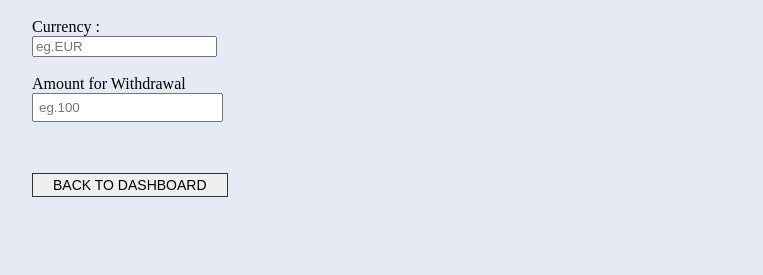
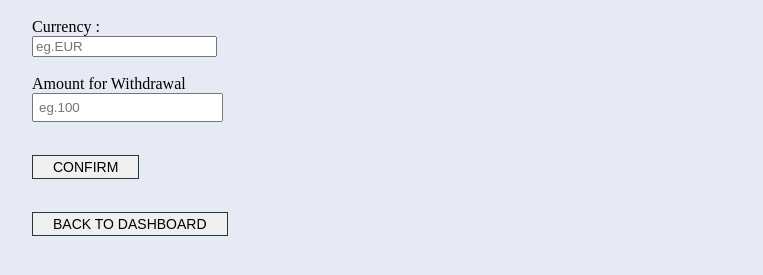
Before and after one commit to karlkws/devops-project, a plain HTML site: page public/withdrawal.html in a window 1280 px wide. Shown: the part 85-360 px from the top of the page, without its empty margins (258-1021 px from the left). Drawn offline with nearby package versions, Linux system fonts and the light colour scheme; no server answers.

Commit message:
updated app deposit.html/withdrawal.html

```diff
--- a/public/withdrawal.html
+++ b/public/withdrawal.html
@@ -26,8 +26,9 @@
         <label for="Value">Amount for Withdrawal</label><br>
         <input type="int" id="Value" name="Value" placeholder="eg.100">
 
-      </form>
+    </form>
       <br>
+    <button class = "btn btn-dark" id='b1' onclick="confirm()">Confirm</button>
 
 
 </div>
```
Also changed, not shown: public/deposit.html (+2 -2 lines).
